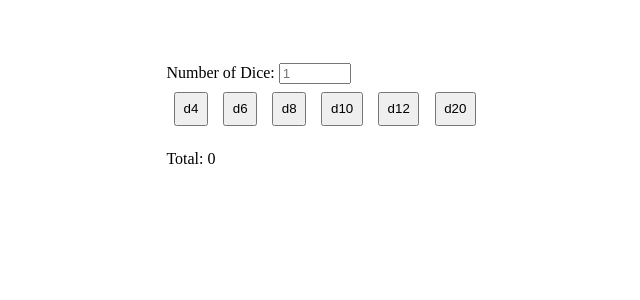
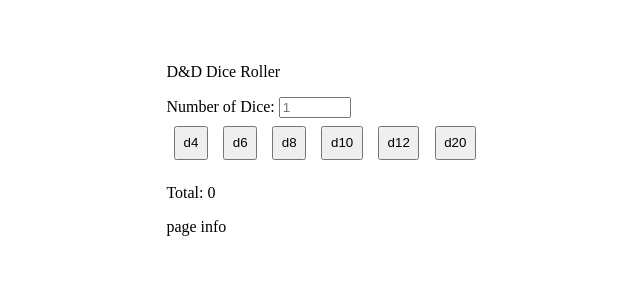
Before and after one commit to MorganWilliamson/dice-roll, a React (Create React App) app in the folder dice/: page / in a window 1280 px wide. Shown: the top 300 px of the page, without its empty margins (284-924 px from the left). Built offline with nearby package versions, Linux system fonts and the light colour scheme; the HTML template or start-up script is replaced by a standard one.

Commit message:
Set up component skeletons.

```diff
--- a/dice/src/App.js
+++ b/dice/src/App.js
@@ -1,10 +1,14 @@
 import './stylesheets/App.css';
+import Header from "./components/Header";
 import Roller from "./components/DiceRolling";
+import Footer from "./components/Footer";
 
 function App() {
   return (
     <div className="App">
+      <Header />
       <Roller />
+      <Footer />
     </div>
   );
 }
--- a/dice/src/components/Footer.js
+++ b/dice/src/components/Footer.js
@@ -0,0 +1,11 @@
+import React from "react";
+
+const Footer = () => {
+    return (
+        <div className="footer">
+            <p>page info</p>
+        </div>
+    )
+}
+
+export default Footer;
--- a/dice/src/components/Header.js
+++ b/dice/src/components/Header.js
@@ -0,0 +1,11 @@
+import React from "react";
+
+const Header = () => {
+    return (
+        <div className="header">
+            <p>D&D Dice Roller</p>
+        </div>
+    )
+}
+
+export default Header;
```
Also changed, not shown: 1 other file (tests, documents, lock files or other folders).
